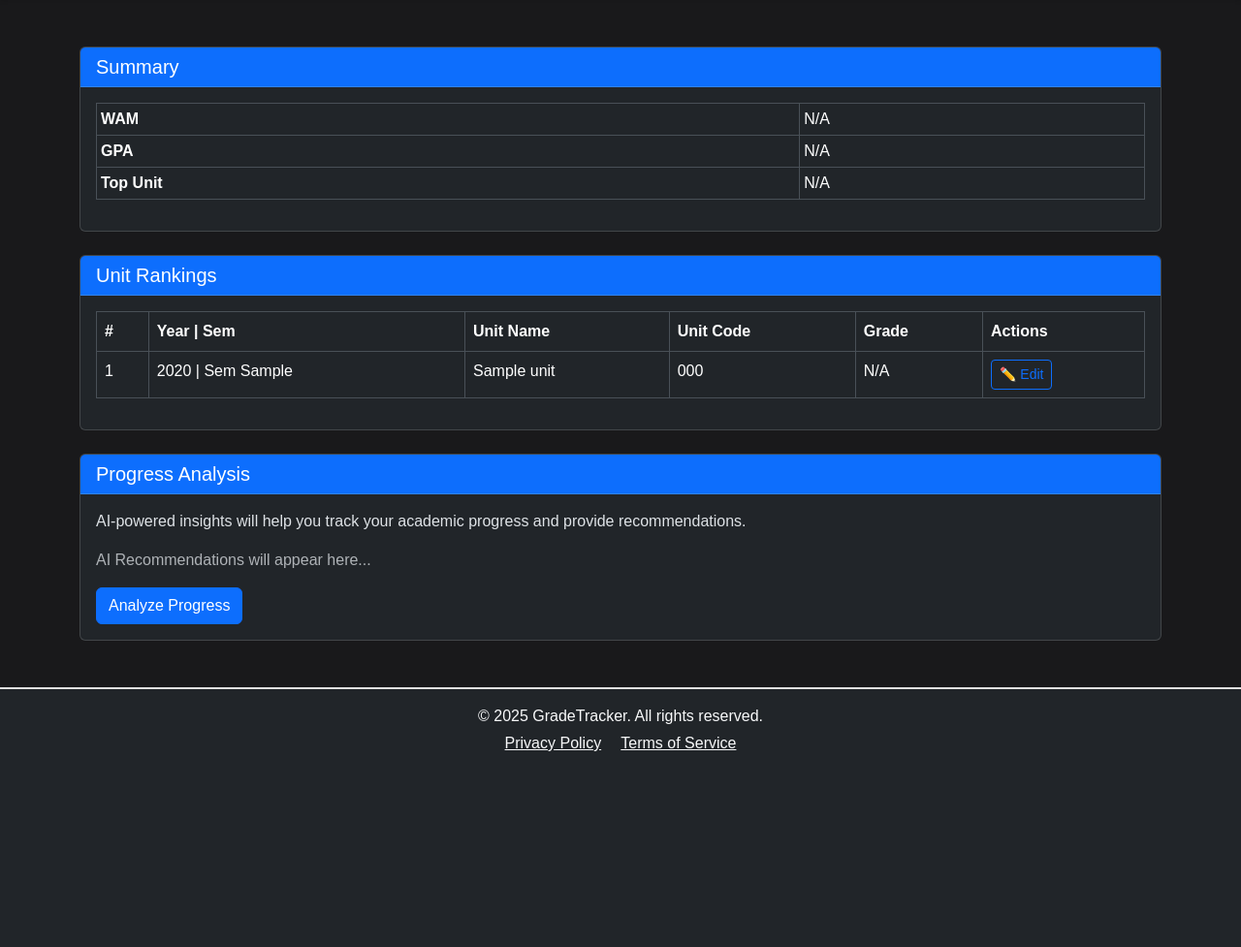
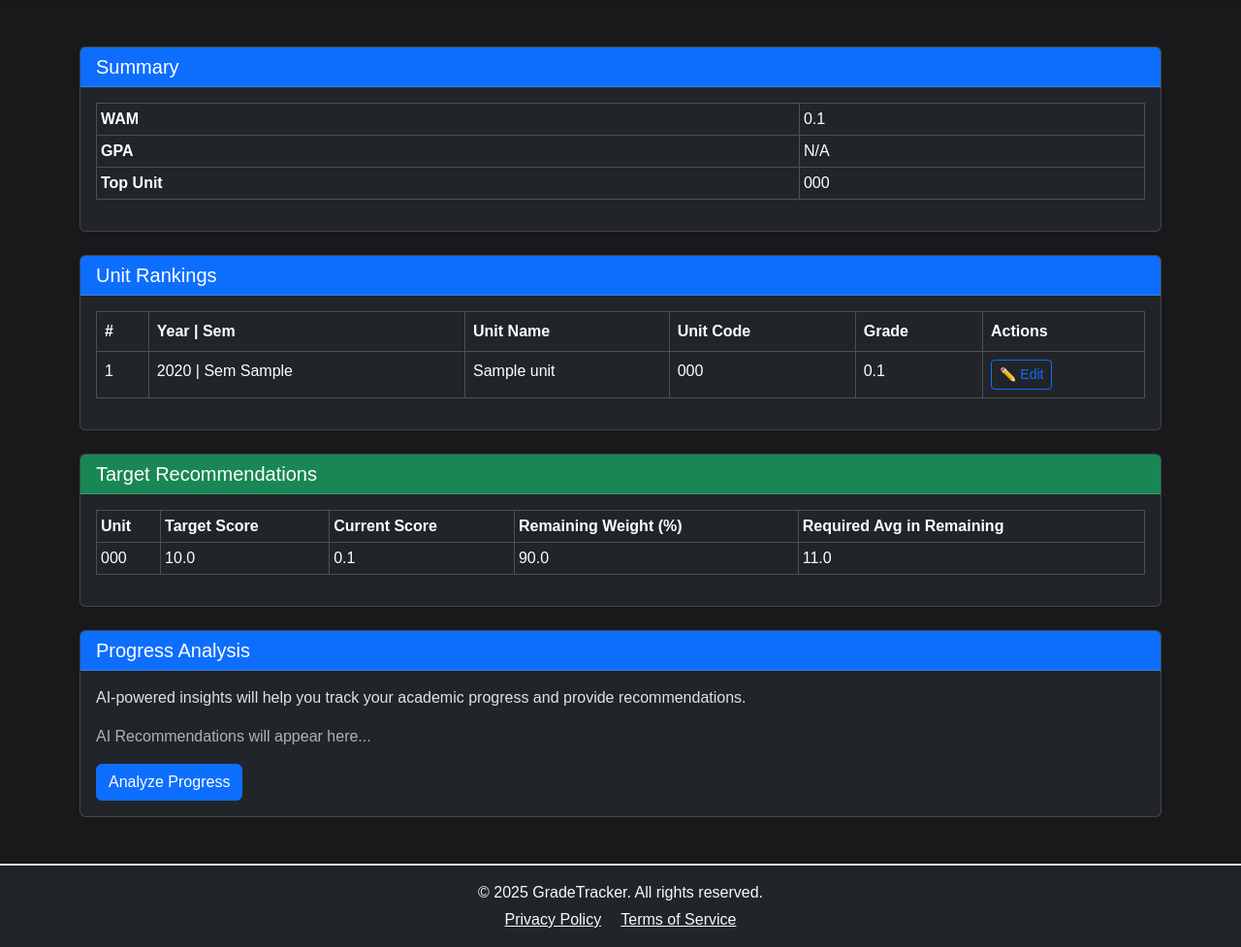
Before and after one commit to alyshaprompruek/CITS3403_project, a Flask app: page /dashboard in a window 1280 px wide. Shown: the part 56-1033 px from the top of the page at 97% size. Before the commit the page ends 831 px from the top, so only its background shows below. Run offline with Flask 3, Linux system fonts and the light colour scheme; a user stored in the database is signed in; tables that the repository leaves empty hold one stand-in row (values such as "Sample post").

Commit message:
Integrate backend analytics with dashboard and grades pages
- Implemented WAM and Top Unit calculations using analytics.py
- Connected dashboard and track_grades pages to backend database
- Dynamically rendered grade data and recommendations using test user test@gmail.com
- Refs #33, #34, #37

```diff
--- a/app/models.py
+++ b/app/models.py
@@ -13,6 +13,8 @@ class Unit(db.Model):
     unit_code = db.Column(db.String(20), nullable=False)
     user_id = db.Column(db.Integer, db.ForeignKey('user.student_id'), nullable=False)
     user = db.relationship('User', backref=db.backref('units', lazy=True))
+    target_score = db.Column(db.Float, nullable=True)
+    outline_url = db.Column(db.String(255), nullable=True)
 
 class Task(db.Model):
     id = db.Column(db.Integer, primary_key=True)
@@ -21,4 +23,8 @@ class Task(db.Model):
     type = db.Column(db.String(20), nullable=False)  # [exam, assignment, assessment, other]
     notes = db.Column(db.Text, nullable=True)
     grade = db.Column(db.Float, nullable=True)
+    task_name = db.Column(db.String(120), nullable=True)
+    date = db.Column(db.String(20), nullable=True)
+    unit_id = db.Column(db.Integer, db.ForeignKey('unit.id'), nullable=False)
     user = db.relationship('User', backref=db.backref('tasks', lazy=True))
+    unit = db.relationship('Unit', backref=db.backref('tasks', lazy=True))
--- a/app/routes.py
+++ b/app/routes.py
@@ -2,6 +2,7 @@ from flask import render_template, request, redirect, session, url_for, flash
 from app.models import User, Unit, Task
 from app.forms import SignUpForm, LoginForm, AddUnitForm
 from app import application, db
+from app.services.analytics import calculate_user_statistics
 
 
 @application.route('/')
@@ -89,7 +90,20 @@ def dashboard():
 
         # Check if user exists in database
         if user:
-            return render_template('dashboard.html', user=user)
+            stats = calculate_user_statistics(user_id)
+            print(">>> unit_scores:", stats["unit_scores"])
+            print(">>> recommendations:", stats["recommendations"])
+            print(">>> top_unit:", stats["top_unit"])
+            print(">>> wam:", stats["wam"])
+
+            user.wam = stats["wam"]
+            user.gpa = stats["gpa"]
+            user.top_unit = stats["top_unit"]
+
+            return render_template("dashboard.html", user=user, unit_scores=stats["unit_scores"],
+                                   recommendations=stats["recommendations"],
+                                   ranked_units=stats["ranked_units"]
+                                   )
         else:
             # User ID in session but not found in database - clear session and redirect
             session.pop("user_id", None)
@@ -145,6 +159,9 @@ def add_unit():
                 semester = form.semester.data
                 year = form.year.data
 
+                target_score = request.form.get("target_score", None)
+                outline_url = request.form.get("outline_url", None)
+
                 # Check if the unit already exists for the user
                 existing_unit = Unit.query.filter_by(
                     name=name,
@@ -163,7 +180,9 @@ def add_unit():
                     unit_code=unit_code,
                     semester=semester,
                     year=year,
-                    user_id=user_id
+                    user_id=user_id,
+                    target_score=target_score,
+                    outline_url=outline_url
                 )
 
                 db.session.add(new_unit)
@@ -195,6 +214,8 @@ def update_unit():
         unit.unit_code = request.form["unit_code"]
         unit.year = request.form["year"]
         unit.semester = request.form["semester"]
+        unit.target_score = request.form.get("target_score", unit.target_score)
+        unit.outline_url = request.form.get("outline_url", unit.outline_url)
 
         db.session.commit()
         flash("Unit updated successfully!", "success")
@@ -223,3 +244,37 @@ def debug_db():
             "users": [str(user) for user in users],
             "units": [str(unit) for unit in units]
         }
+
+
+# API endpoint to serve units and their tasks for the logged-in user
+@application.route("/api/units")
+def get_units():
+    if "user_id" not in session:
+        return {"error": "Unauthorized"}, 401
+
+    user_id = session["user_id"]
+    user = User.query.get(user_id)
+    if not user:
+        return {"error": "User not found"}, 404
+
+    unit_list = []
+    for unit in Unit.query.filter_by(user_id=user_id).all():
+        tasks = Task.query.filter_by(user_id=user_id, unit_id=unit.id).all()
+        assessments = []
+        for task in tasks:
+            assessments.append({
+                "task_name": task.task_name,
+                "score": str(task.grade),
+                "weight": f"{task.weighting}%",
+                "date": task.date,
+                "note": task.notes
+            })
+
+        unit_list.append({
+            "unit_id": unit.id,
+            "unit_name": unit.unit_code,
+            "target_score": unit.target_score,
+            "assessments": assessments
+        })
+
+    return {"units": unit_list}
--- /dev/null
+++ b/app/services/analytics.py
@@ -0,0 +1,87 @@
+from datetime import date
+from app.models import Unit, Task, User
+
+def calculate_unit_score(tasks):
+    score_sum = 0
+    weight_sum = 0
+    for task in tasks:
+        if task.grade is not None and task.weighting is not None:
+            score_sum += task.grade * (task.weighting / 100)
+            weight_sum += task.weighting
+    return round(score_sum, 2), round(100 - weight_sum, 2)
+
+def calculate_recommendation(target_score, current_score, remaining_weight):
+    if remaining_weight <= 0:
+        return None
+    required_score = (target_score - current_score) / (remaining_weight / 100)
+    return round(required_score, 2)
+
+def calculate_user_statistics(user_id):
+    user = User.query.get(user_id)
+    units = Unit.query.filter_by(user_id=user_id).all()
+
+    unit_scores = []
+    ranked_units = []
+    total_score = 0
+    count = 0
+    top_unit = None
+    top_score = -1
+    recommendations = []
+    upcoming_tasks = []
+
+    for unit in units:
+        tasks = Task.query.filter_by(unit_id=unit.id).all()
+        unit_score, remaining_weight = calculate_unit_score(tasks)
+
+        if unit_score > top_score:
+            top_score = unit_score
+            top_unit = unit.unit_code
+
+        if unit_score > 0:
+            total_score += unit_score
+            count += 1
+
+        unit.grade = unit_score if unit_score > 0 else None
+        ranked_units.append((unit.unit_code, unit_score))
+
+
+        recommendation = None
+        if unit.target_score:
+            recommendation = calculate_recommendation(unit.target_score, unit_score, remaining_weight)
+        recommendations.append({
+            "unit_code": unit.unit_code,
+            "current_score": unit_score,
+            "target": unit.target_score,
+            "remaining_weight": remaining_weight,
+            "required_score": recommendation
+        })
+
+
+        today_str = date.today().isoformat()
+        for task in tasks:
+            if task.date and task.date >= today_str:
+                upcoming_tasks.append({
+                    "unit_code": unit.unit_code,
+                    "task_name": task.task_name,
+                    "date": task.date,
+                    "notes": task.notes or "",
+                    "grade": task.grade
+                })
+
+        unit_scores.append({
+            "unit": unit,
+            "score": unit_score,
+            "remaining_weight": remaining_weight
+        })
+
+    wam = round(total_score / count, 2) if count > 0 else None
+
+    return {
+        "wam": wam,
+        "gpa": None,
+        "top_unit": top_unit,
+        "unit_scores": unit_scores,
+        "recommendations": recommendations,
+        "ranked_units": sorted(ranked_units, key=lambda x: x[1], reverse=True),
+        "upcoming_tasks": upcoming_tasks
+    }
--- a/app/templates/dashboard.html
+++ b/app/templates/dashboard.html
@@ -52,14 +52,14 @@
                         </tr>
                     </thead>
                     <tbody>
-                        {% if user.units %}
-                            {% for unit in user.units %}
+                        {% for item in unit_scores %}
+                          {% set unit = item.unit %}
                           <tr>
                             <td>{{ loop.index }}</td>
                             <td>{{ unit.year }} | Sem {{ unit.semester }}</td>
                             <td>{{ unit.name }}</td>
                             <td>{{ unit.unit_code }}</td>
-                                    <td>{{ unit.grade | default('N/A', true) }}</td>
+                            <td>{{ item.score | default('N/A', true) }}</td>
                             <td>
                               <button class="btn btn-sm btn-outline-primary"
                                   data-bs-toggle="modal"
@@ -67,7 +67,7 @@
                                   data-unit-id="{{ unit.id }}"
                                   data-unit-name="{{ unit.name }}"
                                   data-unit-code="{{ unit.unit_code }}"
-                                            data-unit-grade="{{ unit.grade }}"
+                                  data-unit-grade="{{ item.score }}"
                                   data-unit-year="{{ unit.year }}"
                                   data-unit-semester="{{ unit.semester }}">
                                   ✏️ Edit
@@ -75,16 +75,45 @@
                             </td>
                           </tr>
                         {% endfor %}
-                        {% else %}
-                            <tr>
-                                <td colspan="6" class="text-center">No units added yet. <a href="{{ url_for('settings') }}">Add a unit</a>.</td>
-                            </tr>
-                        {% endif %}
                     </tbody>
                 </table>
             </div>
         </div>
     </div>
+
+    <!-- Recommendations Section -->
+    <div class="card mb-4">
+        <div class="card-header bg-success text-white">
+            <h5 class="mb-0">Target Recommendations</h5>
+        </div>
+        <div class="card-body">
+            <div class="table-responsive">
+                <table class="table table-bordered table-sm">
+                    <thead>
+                        <tr>
+                            <th>Unit</th>
+                            <th>Target Score</th>
+                            <th>Current Score</th>
+                            <th>Remaining Weight (%)</th>
+                            <th>Required Avg in Remaining</th>
+                        </tr>
+                    </thead>
+                    <tbody>
+                        {% for rec in recommendations %}
+                        <tr>
+                            <td>{{ rec.unit_code }}</td>
+                            <td>{{ rec.target }}</td>
+                            <td>{{ rec.current_score }}</td>
+                            <td>{{ rec.remaining_weight }}</td>
+                            <td>{{ rec.required_score | default('N/A', true) }}</td>
+                        </tr>
+                        {% endfor %}
+                    </tbody>
+                </table>
+            </div>
+        </div>
+    </div>
+
 
     <!-- Progress Analysis Section -->
     <div class="card">
```
Also changed, not shown: app/static/track_grades.js (+27 -22 lines), app/app.db, app/nonoapp.db (added), app/services/__init__.py (added). Lines whose indentation alone changed are shown as unchanged.
